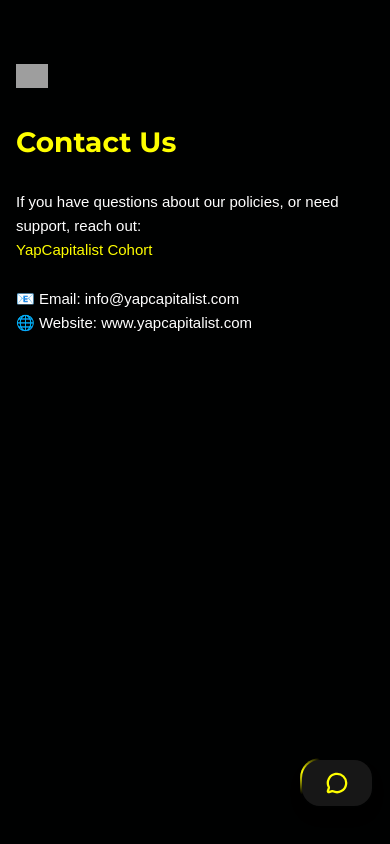
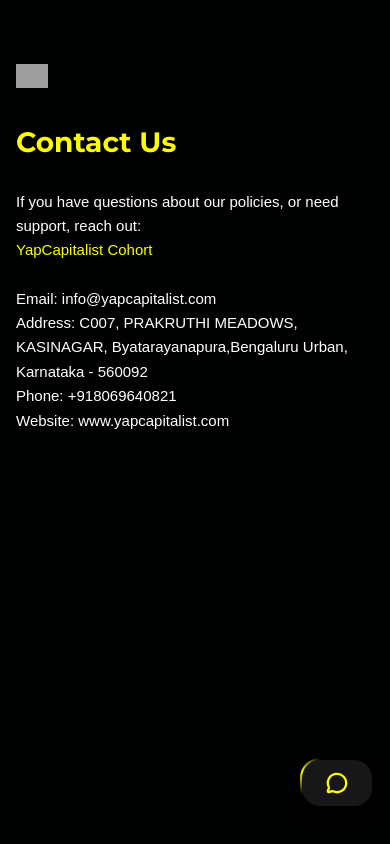
Before and after one commit to yapcapitalist/YC, a React (Vite) app: page /contact in a window 390 px wide. Built offline with nearby package versions, Linux system fonts and the light colour scheme; grey boxes are pictures that could not be loaded; a web font is replaced by a local one.

Commit message:
Address and phone added

```diff
--- a/src/components/ContactUs.jsx
+++ b/src/components/ContactUs.jsx
@@ -16,10 +16,10 @@ const ContactUs = () => {
             <p>If you have questions about our policies, or need support, reach out:</p>
 
             <p className='!text-[#fefe00] mb-6'> YapCapitalist Cohort</p>
-            <p> 📧 Email: info@yapcapitalist.com </p>
-
-            {/* <p> 📞 Phone: [+91-XXXXXXXXXX] </p> */}
-            <p>🌐 Website: www.yapcapitalist.com</p>
+            <p>Email: info@yapcapitalist.com </p>
+            <p>Address: C007, PRAKRUTHI MEADOWS, KASINAGAR, Byatarayanapura,Bengaluru Urban, Karnataka - 560092</p>
+            <p>Phone: +918069640821</p>
+            <p>Website: www.yapcapitalist.com</p>
         </div>
     )
 }
```
